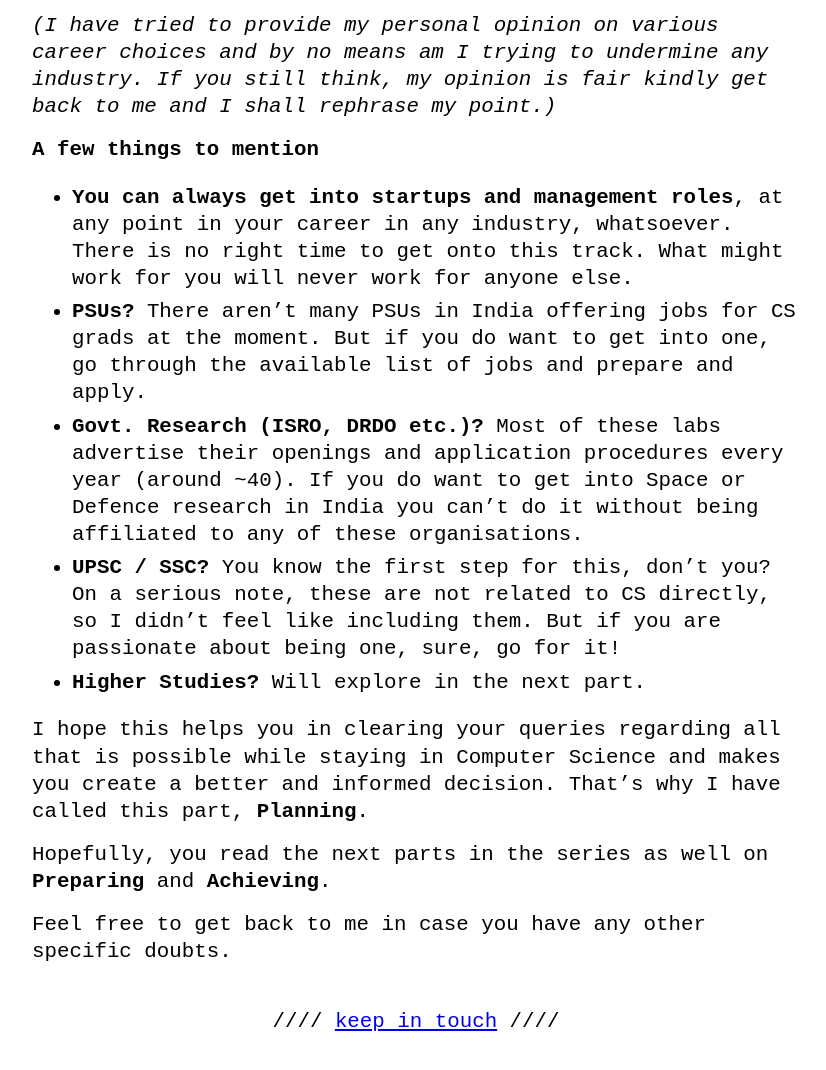
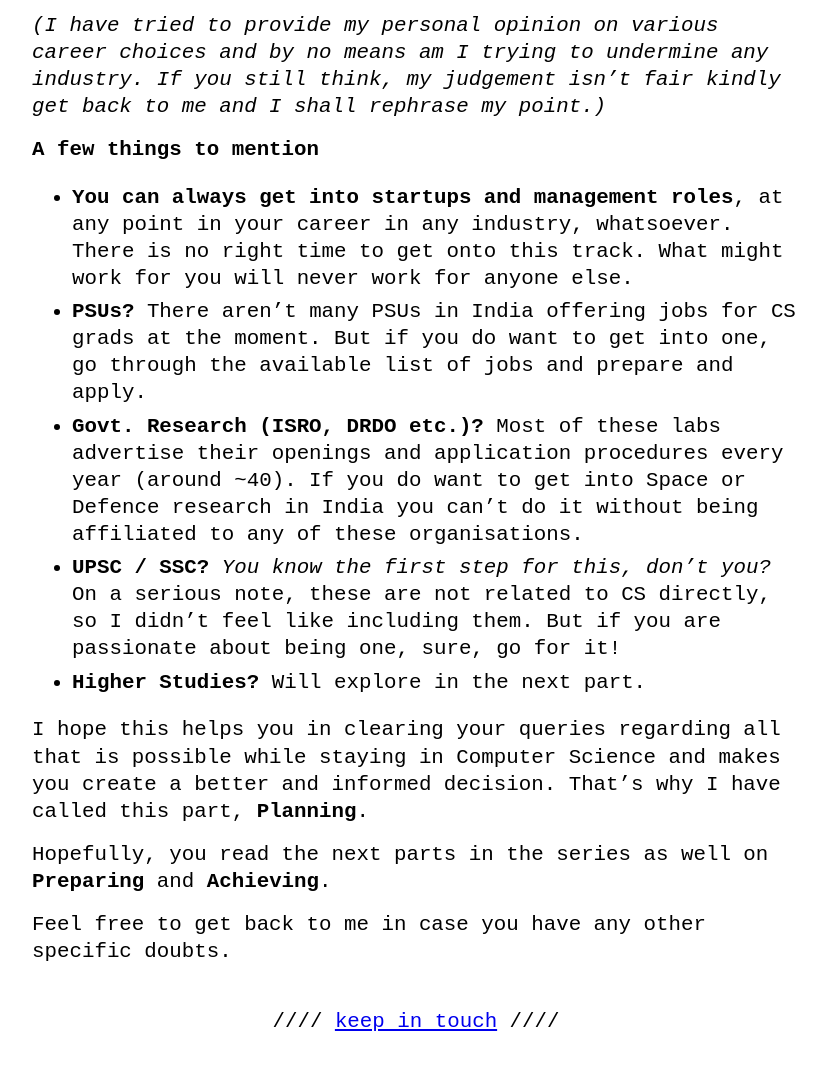
Before and after one commit to atisayajain/atisayajain.github.io, a Jekyll site: the page built from _posts/2020-11-22-building-a-career-in-computer-science-&-allied-fields-from-tier-3-institute:-planning.md, in a window 1280 px wide and 1400 px high, scrolled down 3787 px, cut to the strip 301-1371 px from the top of the window. Shown: the whole strip, without its empty margins (224-1050 px from the left). Built offline with Jekyll 4.4.1, drawn with Linux system fonts in a browser that asks for light colours; comment, search, counter and statistics services are not loaded.

Commit message:
Post: Building A Career In Computer Science & Allied Fields From Tier 3 Institute: Planning

```diff
--- a/_posts/2020-11-22-building-a-career-in-computer-science-&-allied-fields-from-tier-3-institute:-planning.md
+++ b/_posts/2020-11-22-building-a-career-in-computer-science-&-allied-fields-from-tier-3-institute:-planning.md
@@ -65,13 +65,13 @@ We will only explore the most popular options though or the ones people are most
 
 {% gist c21e758e4a5b304fe4e4daf828b345a6 %}
 
-_(I have tried to provide my personal opinion on various career choices and by no means am I trying to undermine any industry. If you still think, my opinion is fair kindly get back to me and I shall rephrase my point.)_
+_(I have tried to provide my personal opinion on various career choices and by no means am I trying to undermine any industry. If you still think, my judgement isn't fair kindly get back to me and I shall rephrase my point.)_
 
 **A few things to mention**
 * **You can always get into startups and management roles**, at any point in your career in any industry, whatsoever. There is no right time to get onto this track. What might work for you will never work for anyone else.
 * **PSUs?** There aren't many PSUs in India offering jobs for CS grads at the moment. But if you do want to get into one, go through the available list of jobs and prepare and apply.
 * **Govt. Research (ISRO, DRDO etc.)?** Most of these labs advertise their openings and application procedures every year (around ~40). If you do want to get into Space or Defence research in India you can't do it without being affiliated to any of these organisations.
-* **UPSC / SSC?** You know the first step for this, don't you? On a serious note, these are not related to CS directly, so I didn't feel like including them. But if you are passionate about being one, sure, go for it!
+* **UPSC / SSC?** _You know the first step for this, don't you?_ On a serious note, these are not related to CS directly, so I didn't feel like including them. But if you are passionate about being one, sure, go for it!
 * **Higher Studies?** Will explore in the next part.
 
 I hope this helps you in clearing your queries regarding all that is possible while staying in Computer Science and makes you create a better and informed decision. That's why I have called this part, **Planning**.
```
